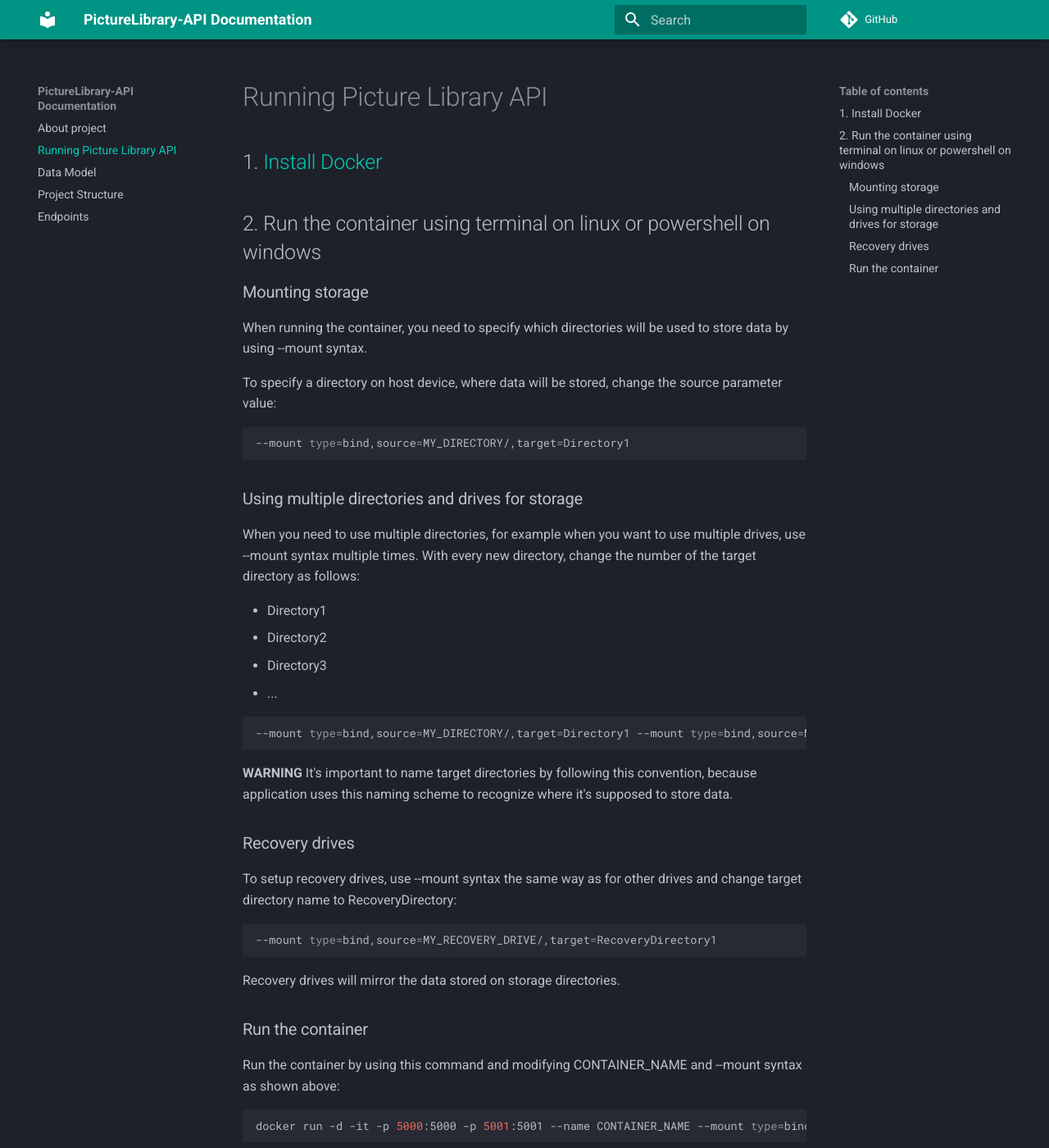
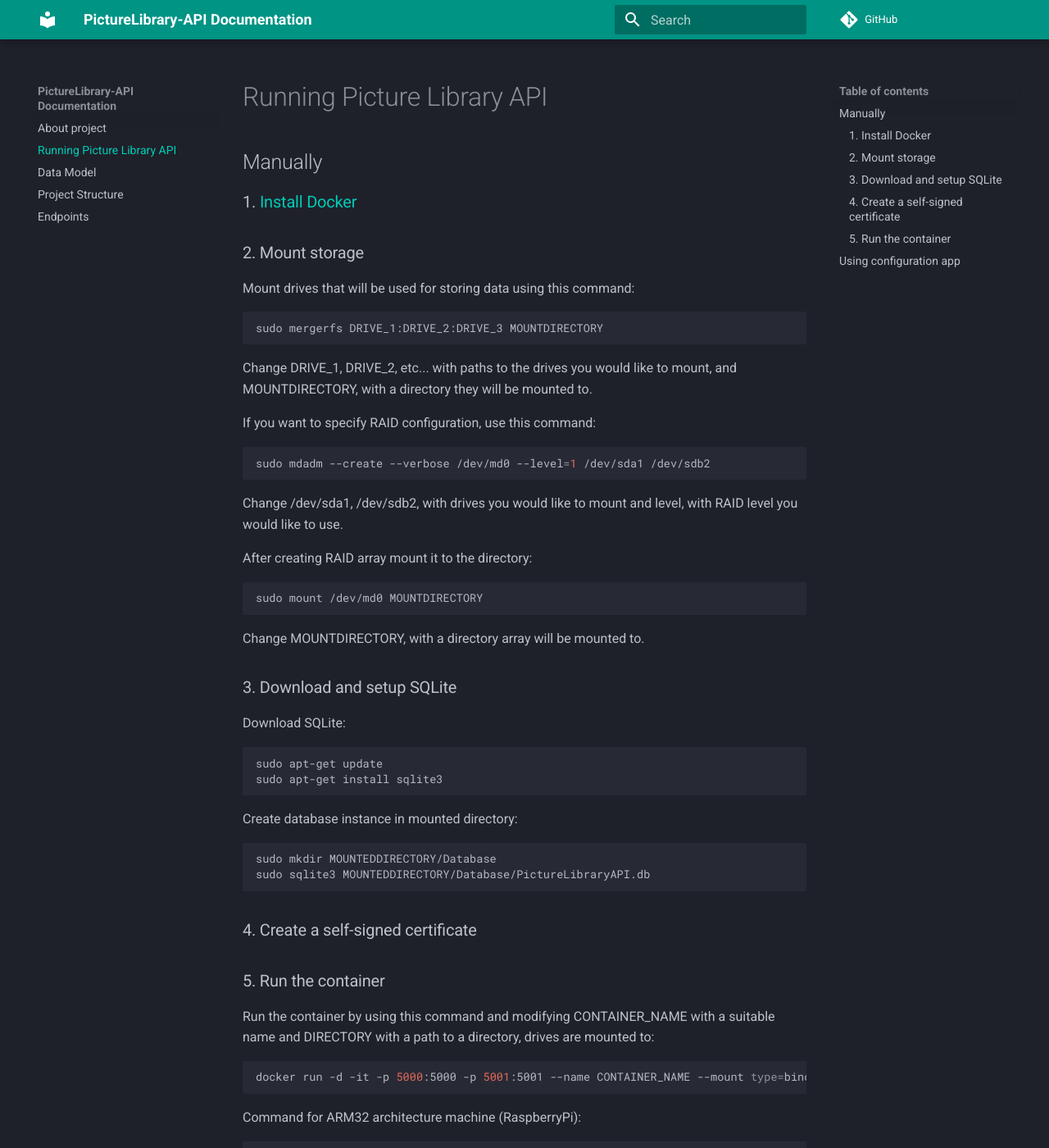
Before and after one commit to TomaszKumiega/PictureLibrary.API.Old, an MkDocs documentation site: the page built from docs/how_to_run.md, in a window 1280 px wide and 1400 px high. Shown: the whole window at 82% size. Built offline with MkDocs 1.6.1 and Material for MkDocs 9.7.7, drawn with Linux system fonts in a browser that asks for light colours; comment, search, counter and statistics services are not loaded; some of the changed text lies outside the part shown.

Commit message:
Update how_to_run.md

````diff
--- a/docs/how_to_run.md
+++ b/docs/how_to_run.md
@@ -1,49 +1,68 @@
 # Running Picture Library API
 
-## 1. [Install Docker](https://www.docker.com/get-started)
+## Manually
 
-## 2. Run the container using terminal on linux or powershell on windows
+### 1. [Install Docker](https://www.docker.com/get-started)
 
-### Mounting storage
-When running the container, you need to specify which directories will be used to store data by using --mount syntax.
+### 2. Mount storage
 
-To specify a directory on host device, where data will be stored, change the source parameter value:
+Mount drives that will be used for storing data using this command:
 
 ```sh
---mount type=bind,source=MY_DIRECTORY/,target=Directory1
+sudo mergerfs DRIVE_1:DRIVE_2:DRIVE_3 MOUNTDIRECTORY
 ```
 
-### Using multiple directories and drives for storage
+Change DRIVE_1, DRIVE_2, etc... with paths to the drives you would like to mount, and MOUNTDIRECTORY, with a directory they will be mounted to.
 
-When you need to use multiple directories, for example when you want to use multiple drives, use --mount syntax multiple times.
-With every new directory, change the number of the target directory as follows:
-
-- Directory1
-- Directory2
-- Directory3
-- ...
+If you want to specify RAID configuration, use this command:
 
 ```sh
---mount type=bind,source=MY_DIRECTORY/,target=Directory1 --mount type=bind,source=MY_OTHER_DIRECTORY/,target=Directory2
+sudo mdadm --create --verbose /dev/md0 --level=1 /dev/sda1 /dev/sdb2
 ```
 
-**WARNING**
-It's important to name target directories by following this convention, because application uses this naming scheme to recognize where it's supposed to store data.
+Change /dev/sda1, /dev/sdb2, with drives you would like to mount and level, with RAID level you would like to use.
 
-### Recovery drives
-
-To setup recovery drives, use --mount syntax the same way as for other drives and change target directory name to RecoveryDirectory:
+After creating RAID array mount it to the directory:
 
 ```sh
---mount type=bind,source=MY_RECOVERY_DRIVE/,target=RecoveryDirectory1
+sudo mount /dev/md0 MOUNTDIRECTORY
 ```
 
-Recovery drives will mirror the data stored on storage directories.
+Change MOUNTDIRECTORY, with a directory array will be mounted to.
 
-### Run the container
+### 3. Download and setup SQLite
 
-Run the container by using this command and modifying CONTAINER_NAME and --mount syntax as shown above:
+Download SQLite:
 
 ```sh
-docker run -d -it -p 5000:5000 -p 5001:5001 --name CONTAINER_NAME --mount type=bind,source=DIRECTORY,target=Directory1/ docker.pkg.github.com/tomaszkumiega/picturelibrary-api/picturelibrary-api:master
+sudo apt-get update
+sudo apt-get install sqlite3
 ```
+
+Create database instance in mounted directory:
+
+```sh
+sudo mkdir MOUNTEDDIRECTORY/Database
+sudo sqlite3 MOUNTEDDIRECTORY/Database/PictureLibraryAPI.db
+```
+
+### 4. Create a self-signed certificate
+
+
+### 5. Run the container
+
+Run the container by using this command and modifying CONTAINER_NAME with a suitable name and DIRECTORY with a path to a directory, drives are mounted to:
+
+```sh
+docker run -d -it -p 5000:5000 -p 5001:5001 --name CONTAINER_NAME --mount type=bind,source=DIRECTORY,target=PictureLibraryFileSystem/ docker.pkg.github.com/tomaszkumiega/picturelibrary-api/picturelibraryapi:master
+```
+
+Command for ARM32 architecture machine (RaspberryPi):
+
+```sh
+docker run -d -it -p 5000:5000 -p 5001:5001 --name CONTAINER_NAME --mount type=bind,source=DIRECTORY,target=PictureLibraryFileSystem/ docker.pkg.github.com/tomaszkumiega/picturelibrary-api/picturelibraryapi:master
+```
+
+## Using configuration app
+
+**SOON**
````
